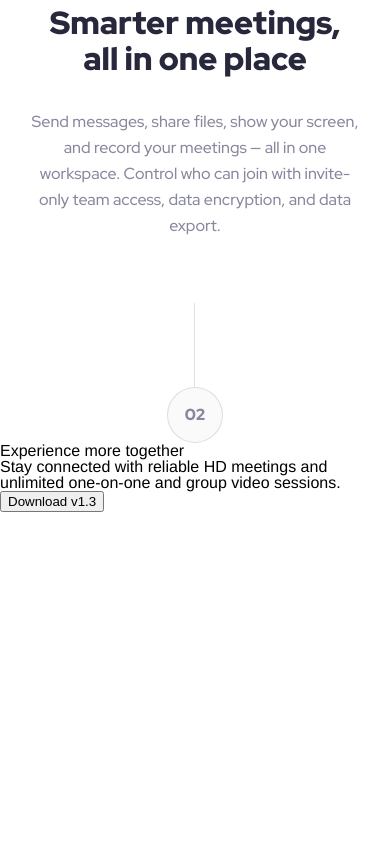
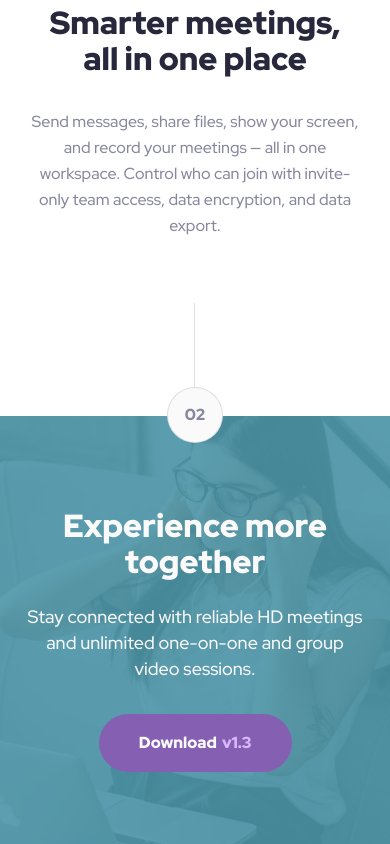
Before and after one commit to miguelzaga/meet-landing-page, a plain HTML site: page index.html in a window 390 px wide. Shown: the part 1406-2250 px from the top of the page. Before the commit the page ends 1918 px from the top, so only its background shows below. Drawn offline with Linux system fonts and the light colour scheme.

Commit message:
mobile styling

```diff
--- a/index.html
+++ b/index.html
@@ -114,6 +114,9 @@
       </div>
     </main>
     <footer class="footer">
+      <div class="footer__blue-bg"></div>
+      <img class="footer__bg footer__bg--mobile" src="assets/mobile/image-footer.jpg" alt="" />
+      <img class="footer__bg footer__bg--tablet" src="assets/tablet/image-footer.jpg" alt="" />
       <div class="footer__container-txt">
         <h2 class="footer__title">Experience more together</h2>
         <p class="footer__description">
@@ -121,7 +124,9 @@
           group video sessions.
         </p>
       </div>
-      <button class="footer__btn-download">Download v1.3</button>
+      <button class="footer__btn-download btn-download">
+        Download <span class="btn-download__v">v1.3</span>
+      </button>
     </footer>
   </body>
 </html>
--- /dev/null
+++ b/stylesheets/scss/04-components/_footer.scss
@@ -0,0 +1,69 @@
+footer {
+  position: relative;
+  display: flex;
+  flex-direction: column;
+  align-items: center;
+  bottom: rem(27px);
+}
+
+.footer__bg {
+  position: absolute;
+  z-index: -2;
+  height: rem(428px);
+}
+
+.footer__bg--mobile {
+  @include breakpoint(rem(400px)){
+    display: none;
+  }
+}
+
+.footer__bg--tablet {
+  display: none;
+  @include breakpoint(rem(400px)){
+    display: block;
+  }
+
+}
+
+.footer__blue-bg {
+  position: absolute;
+  z-index: -1;
+  top: 0;
+  left: 0;
+  width: 100%;
+  height: rem(428px);
+  background-color: $dark-blue;
+  opacity: calc(100% - 10.45%);
+}
+
+.footer__container-txt {
+  padding-top: rem(92px);
+  margin: 0 $margin-sm 0 $margin-sm;
+  color: $white;
+  font-family: $font;
+  text-align: center;
+}
+
+.footer__title {
+  font-size: 2rem;
+  line-height: rem(36px);
+  font-weight: $bold;
+  margin-bottom: 1.5rem;
+}
+
+.footer__description {
+  font-weight: $regular;
+  font-size: rem(18px);
+  line-height: rem(26px);
+  margin-bottom: 2rem;
+}
+
+.footer__btn-download.btn-download {
+  background-color: $dark-purple;
+  margin: 0 auto 0 auto;
+}
+
+.footer__btn-download .btn-download__v {
+  color: $light-purple;
+}
--- a/stylesheets/scss/styles.scss
+++ b/stylesheets/scss/styles.scss
@@ -14,3 +14,4 @@
 @import '04-components/group-chat';
 @import '04-components/smarter';
 @import '04-components/media-grid';
+@import '04-components/footer';
```
Also changed, not shown: stylesheets/css/styles.css, 2 other files.
